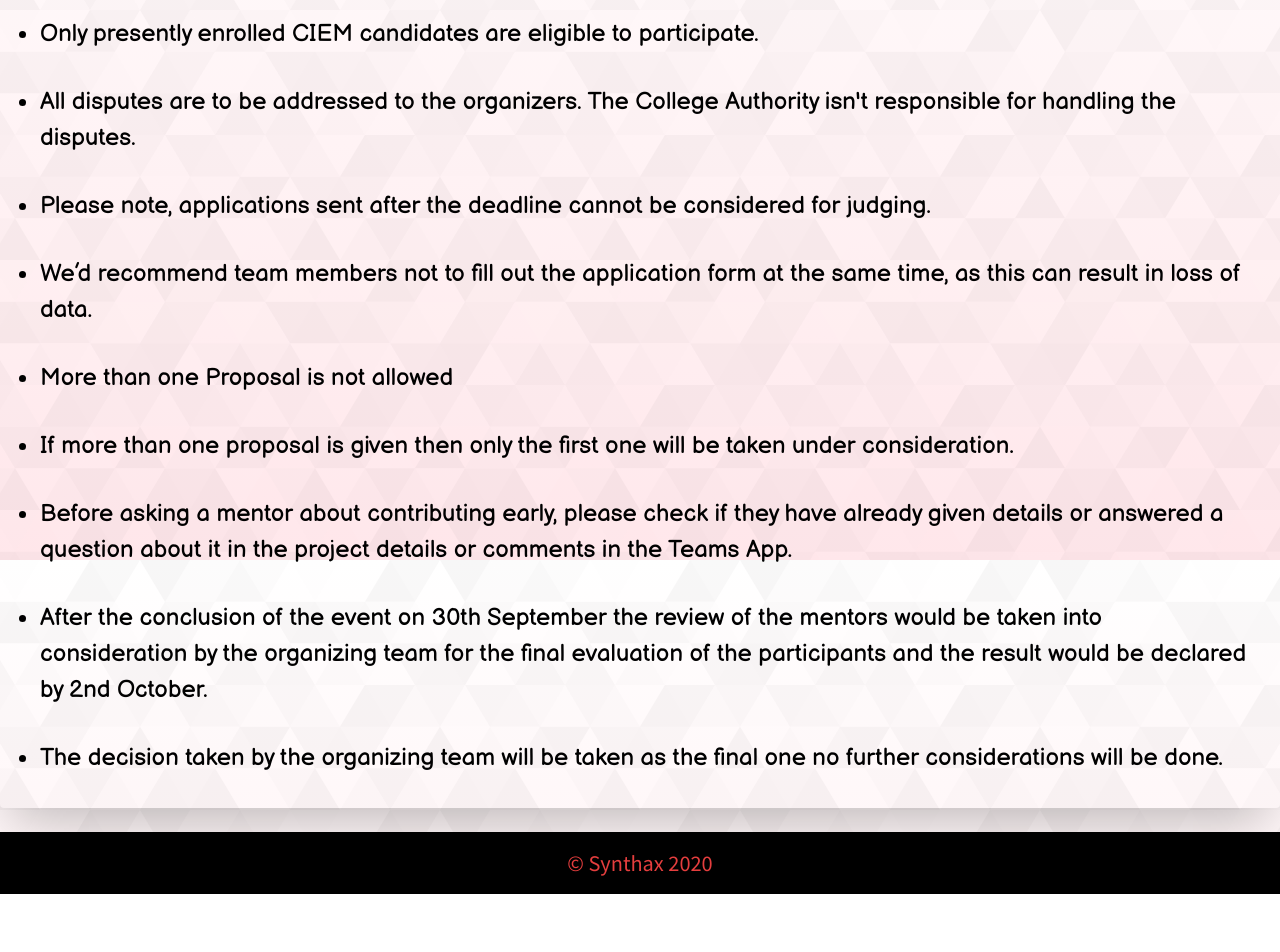
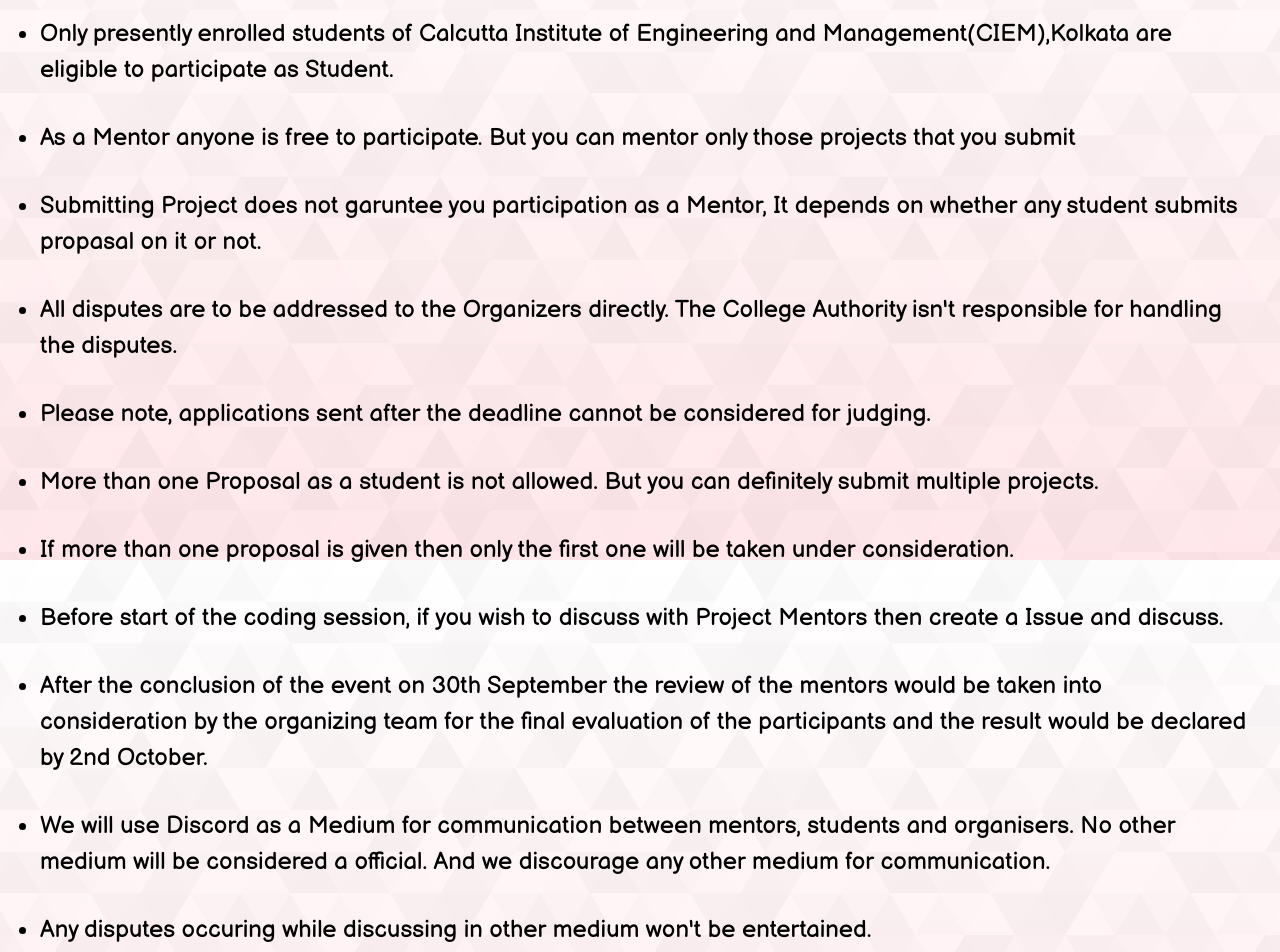
Before and after one commit to shawavisek35/synthack, a React (Create React App) app: page /rules in a window 1280 px wide. Shown: the part 240-1192 px from the top of the page. Before the commit the page ends 1134 px from the top, so only its background shows below. Built offline with nearby package versions, Linux system fonts and the light colour scheme.

Commit message:
Update Rules.js

```diff
--- a/src/components/Rules.js
+++ b/src/components/Rules.js
@@ -18,15 +18,19 @@
 };
 
 const rules = [
-  "Only presently enrolled CIEM candidates are eligible to participate.",
-  "All disputes are to be addressed to the organizers. The College Authority isn't responsible for handling the disputes.",
+  "Only presently enrolled students of Calcutta Institute of Engineering and Management(CIEM),Kolkata are eligible to participate as Student.",
+  "As a Mentor anyone is free to participate. But you can mentor only those projects that you submit",
+  "Submitting Project does not garuntee you participation as a Mentor, It depends on whether any student submits propasal on it or not.",
+  "All disputes are to be addressed to the Organizers directly. The College Authority isn't responsible for handling the disputes.",
   "Please note, applications sent after the deadline cannot be considered for judging.",
-  "We’d recommend team members not to fill out the application form at the same time, as this can result in loss of data.",
-  "More than one Proposal is not allowed",
+  "More than one Proposal as a student is not allowed. But you can definitely submit multiple projects.",
   "If more than one proposal is given then only the first one will be taken under consideration.",
-  "Before asking a mentor about contributing early, please check if they have already given details or answered a question about it in the project details or comments in the Teams App.",
+  "Before start of the coding session, if you wish to discuss with Project Mentors then create a Issue and discuss.",
   "After the conclusion of the event on 30th September the review of the mentors would be taken into consideration by the organizing team for the final evaluation of the participants and the result would be declared by 2nd October.",
-  "The decision taken by the organizing team will be taken as the final one no further considerations will be done.",
+  "We will use Discord as a Medium for communication between mentors, students and organisers. No other medium will be considered a official. And we discourage any other medium for communication.",
+  "Any disputes occuring while discussing in other medium won't be entertained. ",
+  "The decision taken by the Organizing Team will be taken as final one no further considerations will be done.",
+  "The rules and regulations are subject to change without any notice."
 ];
 
 export default Rules;
```
